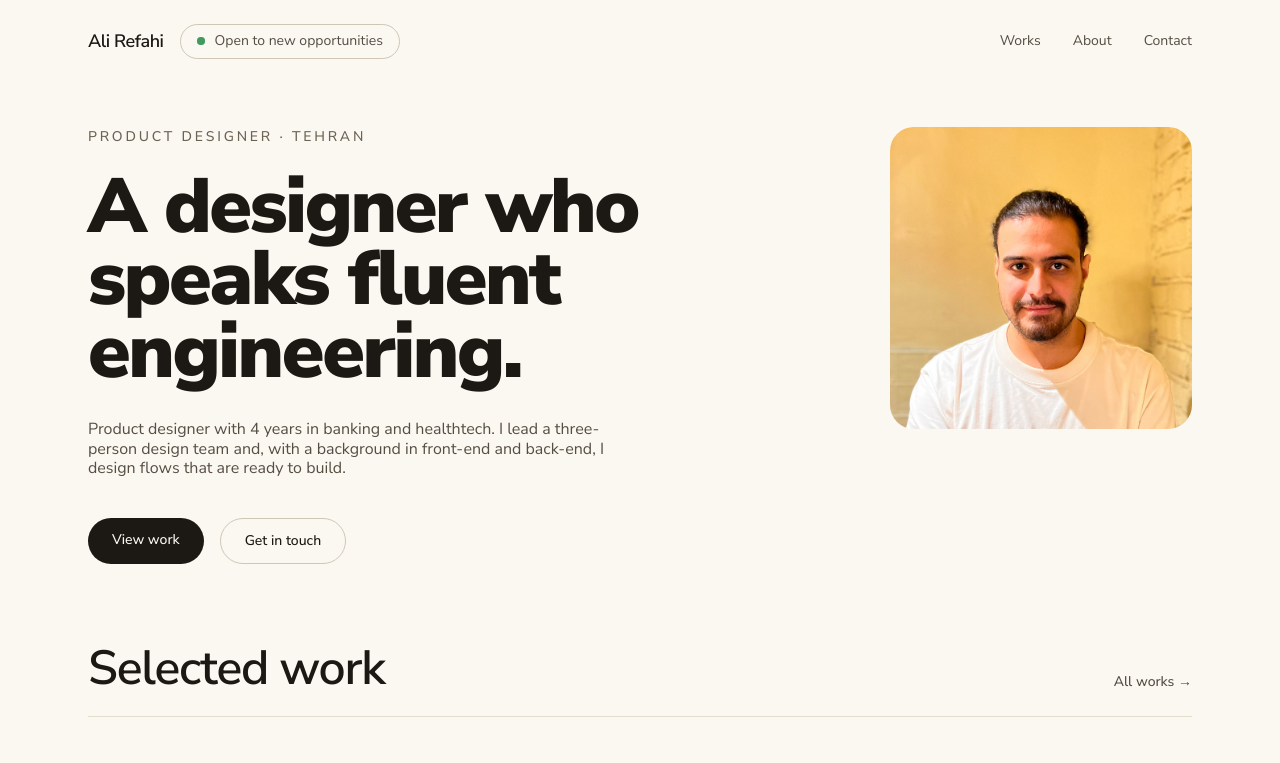
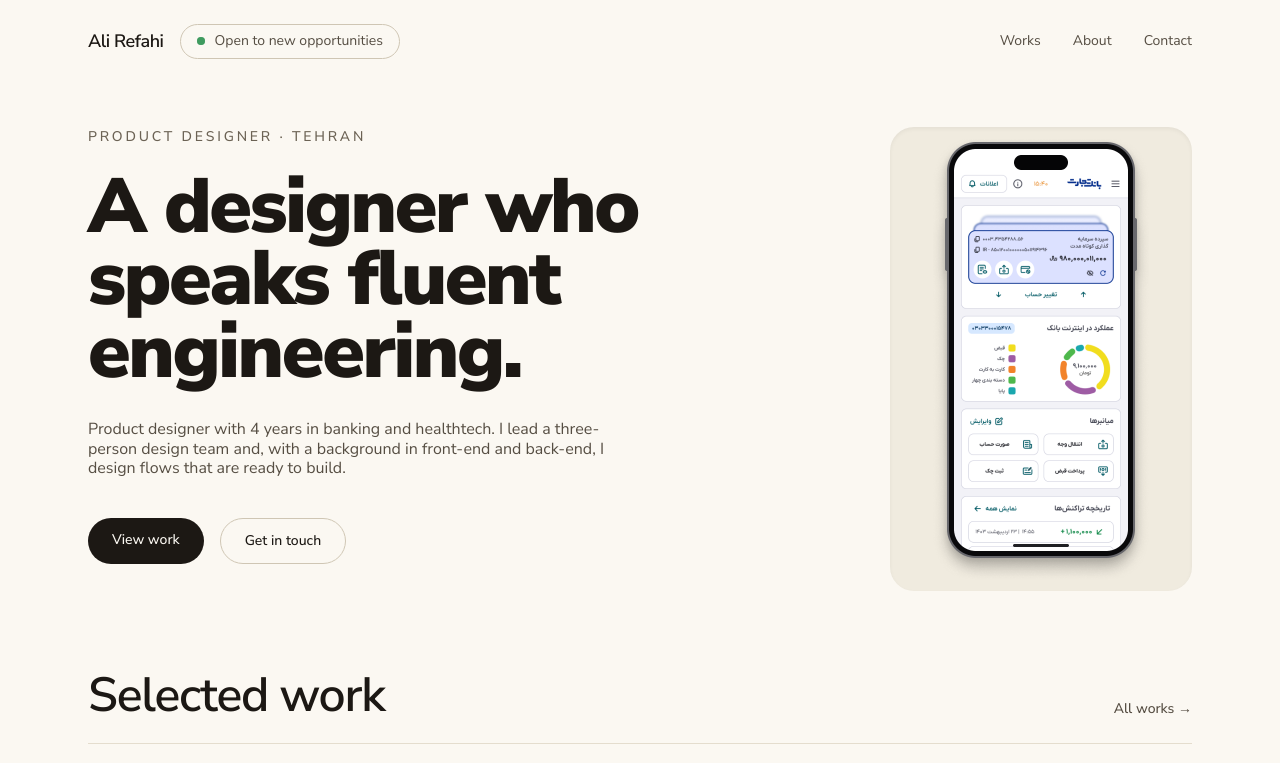
Before and after one commit to alirefahi/Portfolio, a React (Vite) app: page / in a window 1280 px wide. Shown: the top 763 px of the page. Built offline with nearby package versions, Linux system fonts and the light colour scheme; the HTML template or start-up script is replaced by a standard one.

Commit message:
Update files from Figma Make

```diff
--- a/src/App.tsx
+++ b/src/App.tsx
@@ -119,11 +119,11 @@ function Hero() {
           </a>
         </div>
       </div>
-      <div className="aspect-square w-4/5 max-w-xs justify-self-start overflow-hidden rounded-3xl bg-neutral-100 md:sticky md:top-0 md:w-3/4 md:max-w-none md:self-start md:justify-self-end lg:w-[calc((min(100vw,72rem)-6rem)/3.5)] lg:shrink-0">
+      <div className="flex w-4/5 max-w-xs items-center justify-center justify-self-start overflow-hidden rounded-3xl bg-neutral-100 p-3 shadow-inner md:sticky md:top-0 md:w-3/4 md:max-w-none md:self-start md:justify-self-end lg:w-[calc((min(100vw,72rem)-6rem)/3.5)] lg:shrink-0">
         <img
-          src="/portrait.jpg"
-          alt="Portrait of Ali Refahi"
-          className="h-full w-full object-cover"
+          src="/tejarat-mobile-app.png"
+          alt="Tejarat Mobile Banking App UI"
+          className="max-h-[380px] w-auto object-contain drop-shadow-md sm:max-h-[440px]"
         />
       </div>
     </section>
```
Also changed, not shown: public/tejarat-mobile-app.png (added).
